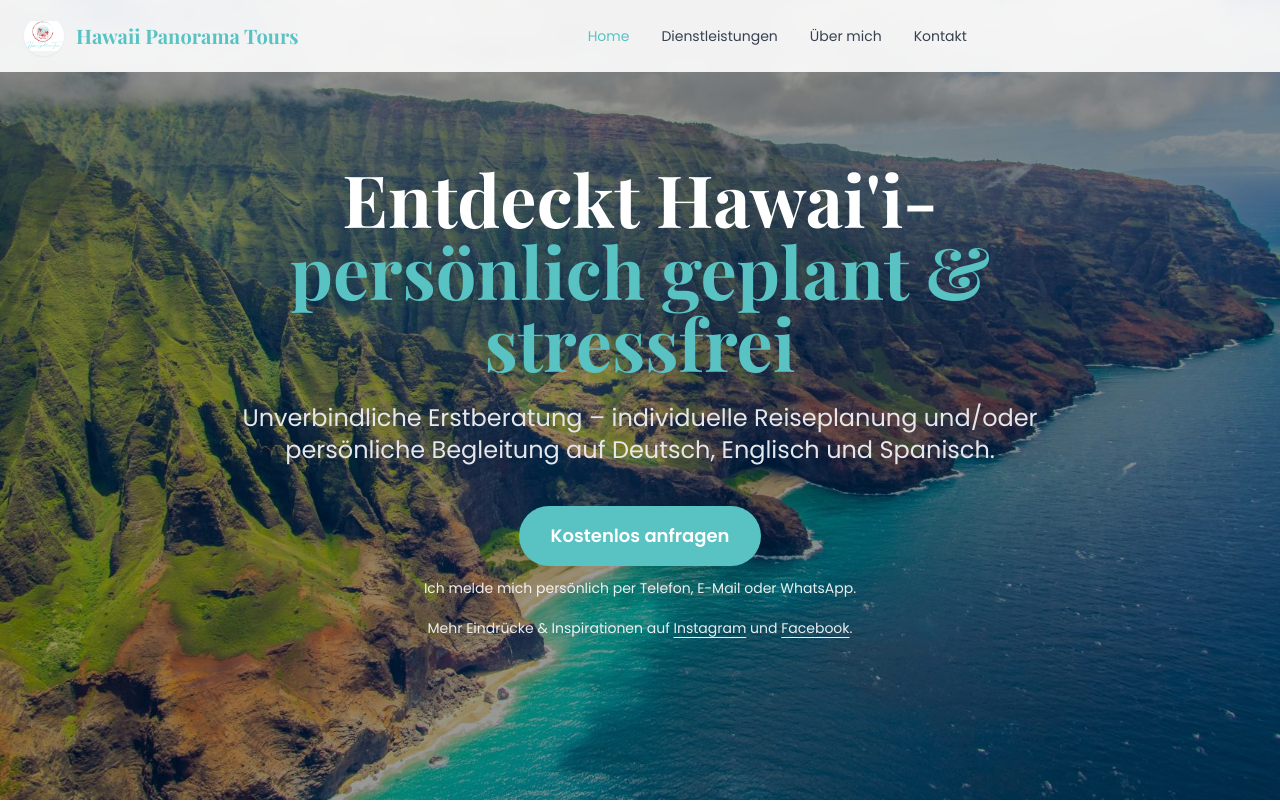
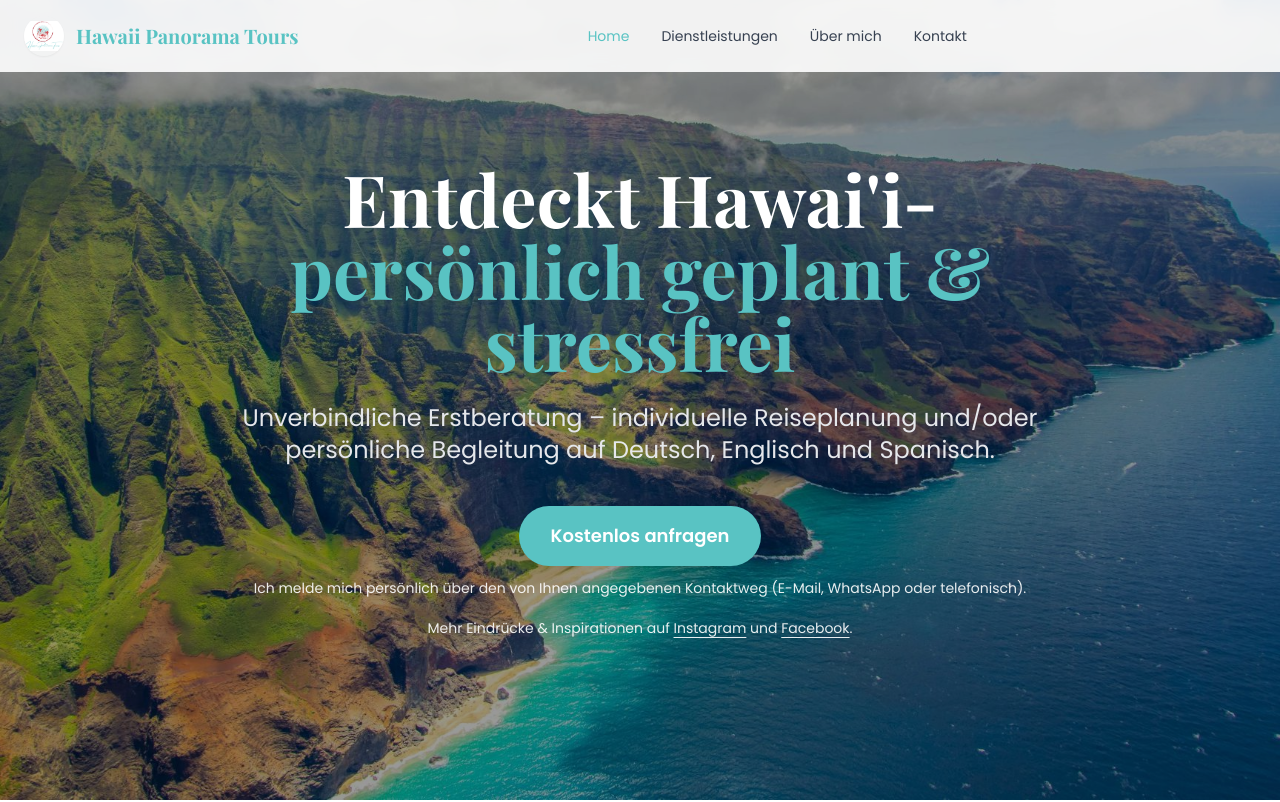
Before and after one commit to hawaiipanoramatours-prog/hawaiipanoramatours, a React (Vite) app: page / in a window 1280 px wide. Shown: the top 802 px of the page. Built offline with nearby package versions, Linux system fonts and the light colour scheme.

Commit message:
Update Sections.impl.jsx

```diff
--- a/src/components/Sections.impl.jsx
+++ b/src/components/Sections.impl.jsx
@@ -57,7 +57,7 @@ export function Hero({ content, lang }) {
           <p className="mt-3 font-poppins text-xs md:text-sm text-white/90">
           {lang === 'en'
           ? 'I’ll personally get back to you via Phone, E-mail or WhatsApp.'
-          : 'Ich melde mich persönlich per Telefon, E-Mail oder WhatsApp.'}
+          : 'Ich melde mich persönlich über den von Ihnen angegebenen Kontaktweg (E-Mail, WhatsApp oder telefonisch).'}
           </p>
 
           {/* ✅ Ruhiger Social-Link (kein Button, kein Conversion-Bruch) */}
```
